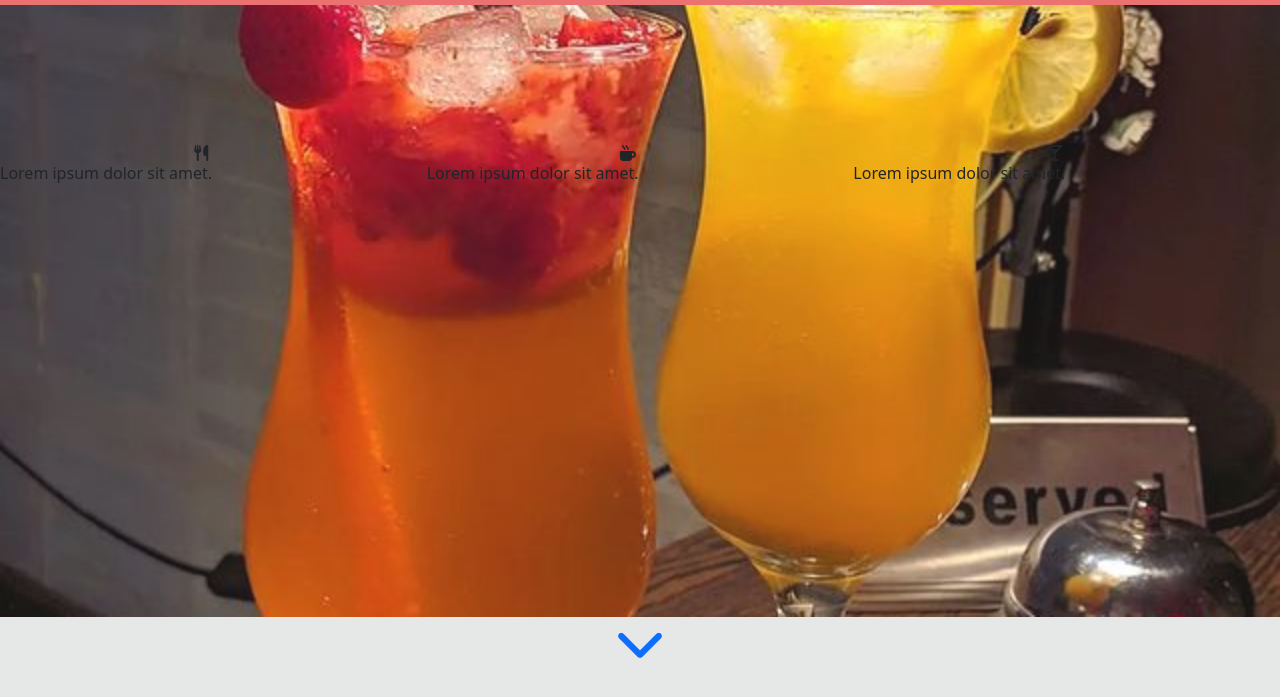
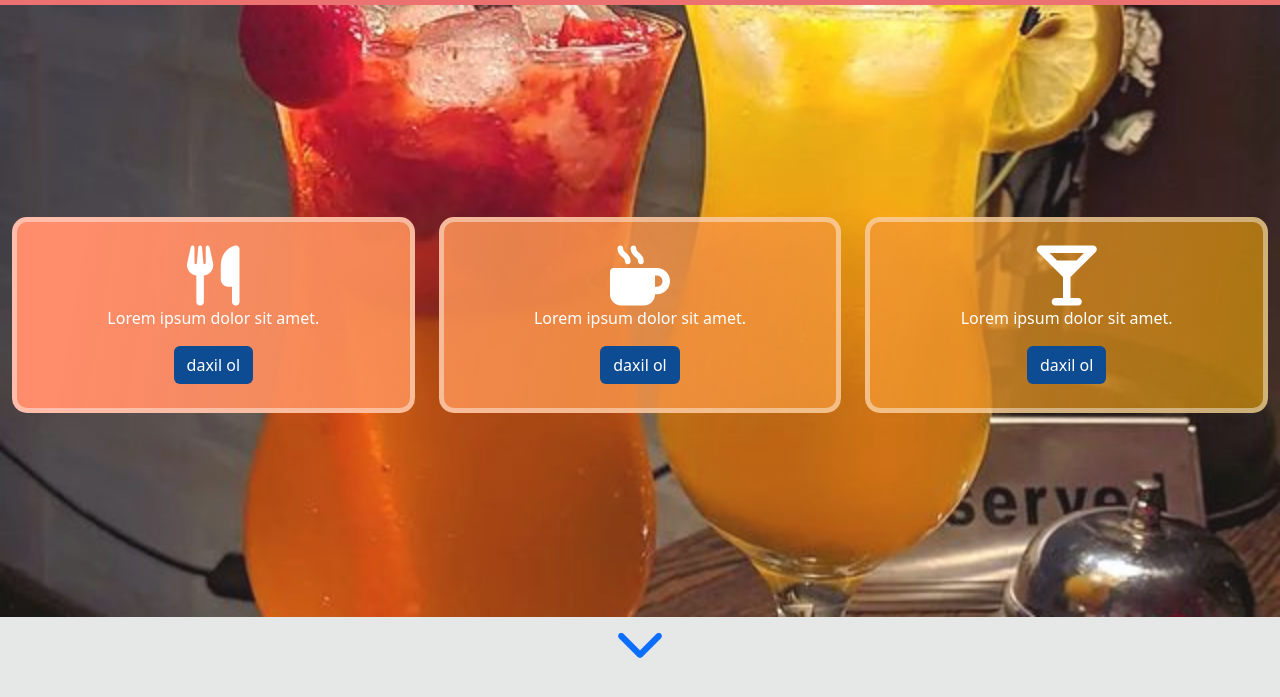
Before and after one commit to elmarquluzadee/BookMall, a plain HTML site: page index.html in a window 1280 px wide. Shown: the part 103-800 px from the top of the page. Drawn offline with nearby package versions, Linux system fonts and the light colour scheme.

Commit message:
update-11

```diff
--- a/index.html
+++ b/index.html
@@ -107,24 +107,40 @@
                         </div>
                     </nav>
                     <!-- start -->
-                    <div class="menu">
-                        <div class="row w-100 h-50">
+                    <div class="menu w-100 d-flex justify-content-center">
+                        <div class="row w-100 ">
                             <div class="col-md-4">
-                                <div class="my-card"><i
+                                <div class="my-card">
+                                    <div class="my-4"><i
                                             class="w-100 d-flex justify-content-center fa-solid fa-utensils"></i>
                                         <p>Lorem ipsum dolor sit amet.</p>
+                                        <div class="w-100 d-flex justify-content-center"><a href="" class="btn">daxil
+                                                ol</a>
+                                        </div>
+                                    </div>
                                 </div>
                             </div>
                             <div class="col-md-4">
-                                <div class="my-card"><i
+
+                                <div class="my-card">
+                                    <div class="my-4"><i
                                             class="w-100 d-flex justify-content-center fa-solid fa-mug-hot"></i>
                                         <p>Lorem ipsum dolor sit amet.</p>
+                                        <div class="w-100 d-flex justify-content-center"><a href="" class="btn">daxil
+                                                ol</a>
+                                        </div>
+                                    </div>
                                 </div>
                             </div>
                             <div class="col-md-4">
-                                <div class="my-card"><i
+                                <div class="my-card">
+                                    <div class="my-4"><i
                                             class="w-100 d-flex justify-content-center fa-solid fa-martini-glass"></i>
                                         <p>Lorem ipsum dolor sit amet.</p>
+                                        <div class="w-100 d-flex justify-content-center"><a href="" class="btn">daxil
+                                                ol</a>
+                                        </div>
+                                    </div>
                                 </div>
                             </div>
                         </div>
--- a/style.css
+++ b/style.css
@@ -56,6 +56,46 @@
      height: 70vh;
      display: flex;
      align-items: center;
+ }
+
+ .menu .row {
+     margin-top: 50px;
+ }
+
+ .menu .col-md-4 {
+     margin-top: 10px;
+ }
+
+
+ .my-card {
+     border: 5px solid rgba(255, 255, 255, 0.432);
+     border-radius: 15px;
+     background: linear-gradient(100deg, rgba(255, 140, 107, 1) 10%, rgba(231, 162, 0, 0.623) 100%);
+     background-attachment: fixed;
+ }
+
+ .my-card i {
+     color: #ffffff;
+     font-size: 60px;
+ }
+
+ .my-card p {
+     color: #fff;
+     font-weight: 500;
+     width: 100%;
+     display: flex;
+     justify-content: center;
+ }
+
+ .my-card .btn {
+     color: #fff;
+     background-color: #0D4C92;
+ }
+
+ .my-card .btn:hover {
+     color: #fff;
+     background-color: #02162e;
+     transition: .4s;
  }
 
  .down-icon {
```
Lines whose indentation alone changed are shown as unchanged.
